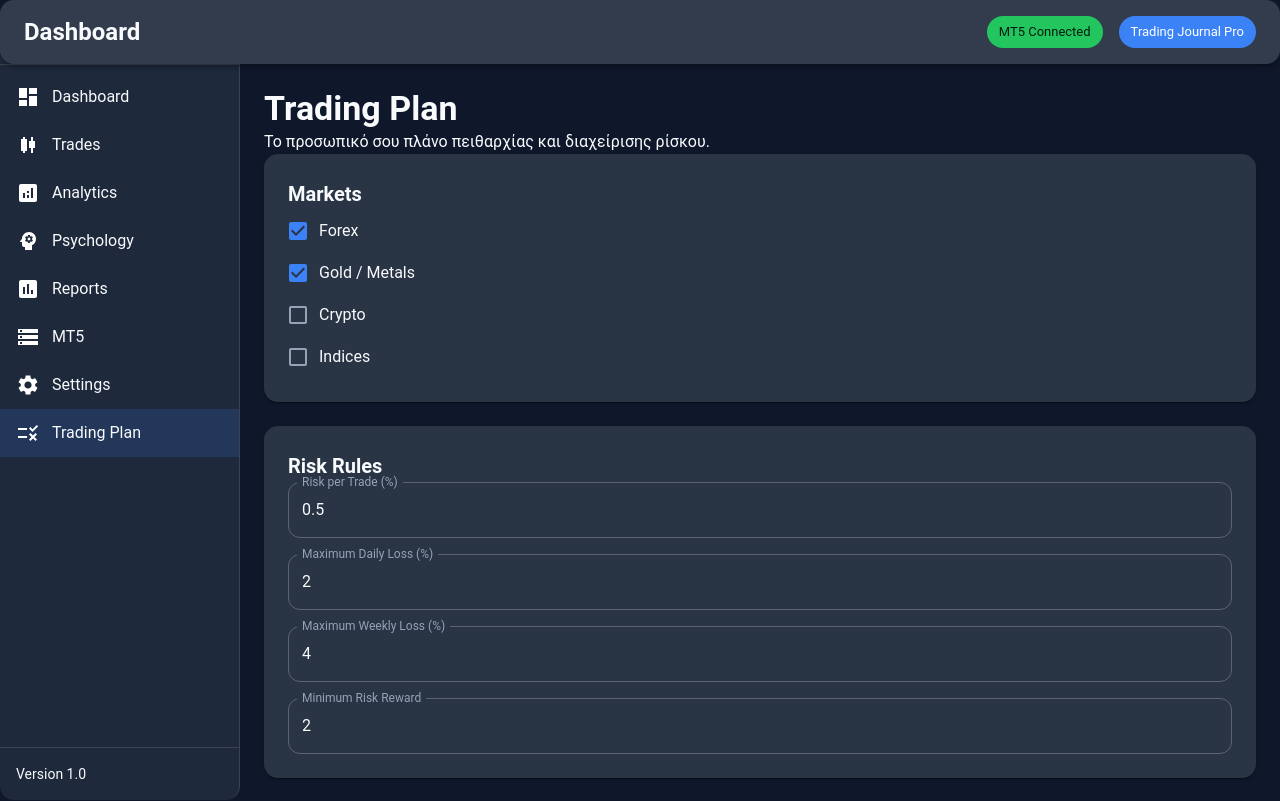
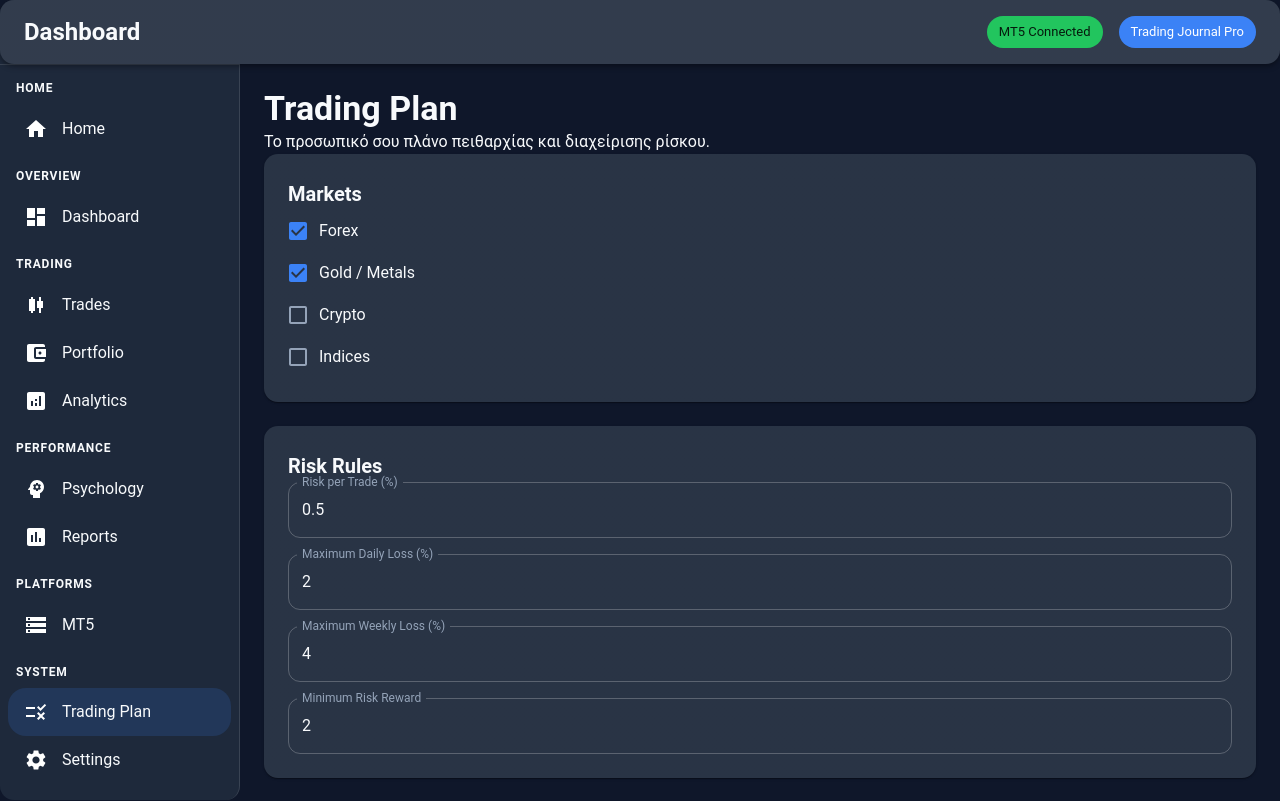
Before and after one commit to bpanagioths-afk/TradePilot-Pro, a React app in the folder frontend/: page /trading-plan in a window 1280 px wide. Shown: the top 801 px of the page. Built offline with nearby package versions, Linux system fonts and the light colour scheme; no server answers; the HTML template or start-up script is replaced by a standard one.

Commit message:
Sprint 24 - UI framework, portfolio dashboard and MT5 integration

```diff
--- a/frontend/src/App.jsx
+++ b/frontend/src/App.jsx
@@ -16,6 +16,7 @@ import Reports from "./pages/Reports";
 import MT5 from "./pages/MT5";
 import Settings from "./pages/Settings";
 import TradingPlan from "./pages/TradingPlan";
+import Portfolio from "./pages/Portfolio";
 
 function App() {
 
@@ -35,7 +36,7 @@ function App() {
                     />
 
                     <Route
-                        path="/Dashboard"
+                        path="/dashboard"
                         element={<Dashboard />}
                     />
 
@@ -60,6 +61,11 @@ function App() {
                     />
 
                     <Route
+                        path="/portfolio"
+                        element={<Portfolio />}
+                    />
+
+                    <Route
                         path="/mt5"
                         element={<MT5 />}
                     />
--- a/frontend/src/components/Sidebar.jsx
+++ b/frontend/src/components/Sidebar.jsx
@@ -20,22 +20,55 @@ import SettingsIcon from "@mui/icons-material/Settings";
 import AssessmentIcon from "@mui/icons-material/Assessment";
 import StorageIcon from "@mui/icons-material/Storage";
 import RuleIcon from "@mui/icons-material/Rule";
+import HomeIcon from "@mui/icons-material/Home";
+import AccountBalanceWalletIcon from "@mui/icons-material/AccountBalanceWallet";
 
 const drawerWidth = 240;
 
-const menu = [
-    { text: "Dashboard", icon: <DashboardIcon />, path: "/dashboard" },
+const menuGroups = [
+    {
+        title: "HOME",
+        items: [
+            { text: "Home", icon: <HomeIcon />, path: "/home" }
+        ]
+    },
+    {
+        title: "OVERVIEW",
+        items: [
+            { text: "Dashboard", icon: <DashboardIcon />, path: "/dashboard" }
+        ]
+    },
+    {
+        title: "TRADING",
+        items: [
             { text: "Trades", icon: <CandlestickChartIcon />, path: "/trades" },
-    { text: "Analytics", icon: <AnalyticsIcon />, path: "/analytics" },
+            { text: "Portfolio", icon: <AccountBalanceWalletIcon />, path: "/portfolio" },
+            { text: "Analytics", icon: <AnalyticsIcon />, path: "/analytics" }
+        ]
+    },
+    {
+        title: "PERFORMANCE",
+        items: [
             { text: "Psychology", icon: <PsychologyIcon />, path: "/psychology" },
-    { text: "Reports", icon: <AssessmentIcon />, path: "/reports" },
-    { text: "MT5", icon: <StorageIcon />, path: "/mt5" },
-    { text: "Settings", icon: <SettingsIcon />, path: "/settings" },
-    { text: "Trading Plan", icon: <RuleIcon />, path: "/trading-plan" }
+            { text: "Reports", icon: <AssessmentIcon />, path: "/reports" }
+        ]
+    },
+    {
+        title: "PLATFORMS",
+        items: [
+            { text: "MT5", icon: <StorageIcon />, path: "/mt5" }
+        ]
+    },
+    {
+        title: "SYSTEM",
+        items: [
+            { text: "Trading Plan", icon: <RuleIcon />, path: "/trading-plan" },
+            { text: "Settings", icon: <SettingsIcon />, path: "/settings" }
+        ]
+    }
 ];
 
 export default function Sidebar() {
-
     const navigate = useNavigate();
     const location = useLocation();
 
@@ -52,31 +85,49 @@ export default function Sidebar() {
             }}
         >
             <Toolbar>
-                <Typography
-                    variant="h6"
-                    fontWeight="bold"
-                >
-                    Trading Journal
+                <Typography variant="h6" fontWeight="bold">
+                    TradePilot Pro
                 </Typography>
             </Toolbar>
 
             <Divider />
 
-            <List>
-                {menu.map((item) => (
+            <List sx={{ py: 1 }}>
+                {menuGroups.map((group) => (
+                    <Box key={group.title} sx={{ mb: 1 }}>
+                        <Typography
+                            variant="caption"
+                            color="text.secondary"
+                            sx={{
+                                display: "block",
+                                px: 2,
+                                py: 0.75,
+                                fontWeight: 700,
+                                letterSpacing: 0.8
+                            }}
+                        >
+                            {group.title}
+                        </Typography>
+
+                        {group.items.map((item) => (
                             <ListItemButton
                                 key={item.text}
                                 selected={location.pathname === item.path}
                                 onClick={() => navigate(item.path)}
+                                sx={{
+                                    mx: 1,
+                                    borderRadius: 1.5,
+                                    minHeight: 40
+                                }}
                             >
-                        <ListItemIcon>
+                                <ListItemIcon sx={{ minWidth: 38 }}>
                                     {item.icon}
                                 </ListItemIcon>
 
-                        <ListItemText
-                            primary={item.text}
-                        />
+                                <ListItemText primary={item.text} />
                             </ListItemButton>
+                        ))}
+                    </Box>
                 ))}
             </List>
 
@@ -85,10 +136,7 @@ export default function Sidebar() {
             <Divider />
 
             <Box sx={{ p: 2 }}>
-                <Typography
-                    variant="body2"
-                    color="gray"
-                >
+                <Typography variant="body2" color="text.secondary">
                     Version 1.0
                 </Typography>
             </Box>
--- /dev/null
+++ b/frontend/src/components/layout/PageHeader.jsx
@@ -0,0 +1,45 @@
+import { Box, Typography } from "@mui/material";
+
+export default function PageHeader({
+    title,
+    subtitle,
+    actions
+}) {
+    return (
+        <Box
+            sx={{
+                mb: 3,
+                display: "flex",
+                justifyContent: "space-between",
+                alignItems: "flex-start",
+                gap: 2,
+                flexWrap: "wrap"
+            }}
+        >
+            <Box>
+                <Typography
+                    variant="h4"
+                    fontWeight={700}
+                    gutterBottom
+                >
+                    {title}
+                </Typography>
+
+                {subtitle && (
+                    <Typography
+                        variant="body1"
+                        color="text.secondary"
+                    >
+                        {subtitle}
+                    </Typography>
+                )}
+            </Box>
+
+            {actions && (
+                <Box>
+                    {actions}
+                </Box>
+            )}
+        </Box>
+    );
+}
--- /dev/null
+++ b/frontend/src/components/layout/PageLayout.jsx
@@ -0,0 +1,35 @@
+import { Box, Container } from "@mui/material";
+import PageHeader from "./PageHeader";
+
+export default function PageLayout({
+    title,
+    subtitle,
+    actions,
+    children,
+    maxWidth = "xl"
+}) {
+    return (
+        <Container
+            maxWidth={maxWidth}
+            sx={{
+                py: 3
+            }}
+        >
+            <PageHeader
+                title={title}
+                subtitle={subtitle}
+                actions={actions}
+            />
+
+            <Box
+                sx={{
+                    display: "flex",
+                    flexDirection: "column",
+                    gap: 3
+                }}
+            >
+                {children}
+            </Box>
+        </Container>
+    );
+}
--- a/frontend/src/features/portfolio/index.js
+++ b/frontend/src/features/portfolio/index.js
@@ -4,3 +4,4 @@ export { default as PortfolioSummaryMetrics } from "./components/PortfolioSummar
 export { default as PortfolioPerformanceMetrics } from "./components/PortfolioPerformanceMetrics";
 export { default as PortfolioStatisticsCard } from "./components/PortfolioStatisticsCard";
 export { default as PortfolioAllocationCard } from "./components/PortfolioAllocationCard";
+export { default as PortfolioChartsCard } from "./components/PortfolioChartsCard";
--- a/frontend/src/pages/Dashboard.jsx
+++ b/frontend/src/pages/Dashboard.jsx
@@ -1,30 +1,22 @@
 import { useEffect, useState } from "react";
+import { Typography } from "@mui/material";
 
-import {
-    Box,
-    Typography,
-} from "@mui/material";
-
+import PageLayout from "../components/layout/PageLayout";
 import DashboardLayout from "../components/dashboard/DashboardLayout";
-
 
 import { getFullDashboard } from "../services/dashboardService";
 
-
 export default function Dashboard() {
-
     const [summary, setSummary] = useState(null);
     const [equity, setEquity] = useState([]);
 
     useEffect(() => {
-
         getFullDashboard()
             .then((res) => {
                 setSummary(res.data.summary);
                 setEquity(res.data.equity);
             })
             .catch(console.error);
-
     }, []);
 
     if (!summary) {
@@ -36,16 +28,14 @@ useEffect(() => {
     }
 
     return (
-        <Box>
-
-            <Typography variant="h4" mb={3}>
-                Dashboard
-            </Typography>
-            <Typography variant="h5" mb={2}>
-                Professional Command Center
-            </Typography>
-
-            <DashboardLayout summary={summary} equity={equity} />
-        </Box>
+        <PageLayout
+            title="Dashboard"
+            subtitle="Your trading cockpit and performance overview."
+        >
+            <DashboardLayout
+                summary={summary}
+                equity={equity}
+            />
+        </PageLayout>
     );
 }
--- a/frontend/src/pages/Portfolio.jsx
+++ b/frontend/src/pages/Portfolio.jsx
@@ -1,4 +1,6 @@
 import { Box } from "@mui/material";
+
+import PageLayout from "../components/layout/PageLayout";
 
 import {
     WidgetLoading,
@@ -11,7 +13,8 @@ import {
     PortfolioSummaryMetrics,
     PortfolioPerformanceMetrics,
     PortfolioStatisticsCard,
-    PortfolioAllocationCard
+    PortfolioAllocationCard,
+    PortfolioChartsCard
 } from "../features/portfolio";
 
 export default function Portfolio() {
@@ -47,17 +50,47 @@ export default function Portfolio() {
     }
 
     return (
-        <Box sx={{ display: "flex", flexDirection: "column", gap: 2 }}>
-            <PortfolioSummaryMetrics summary={portfolio.summary} />
+        <PageLayout
+            title="Portfolio"
+            subtitle="Portfolio performance, allocation and risk overview."
+        >
+            <Box
+                sx={{
+                    display: "grid",
+                    gridTemplateColumns: {
+                        xs: "1fr",
+                        lg: "1fr 1fr"
+                    },
+                    gap: 2
+                }}
+            >
+                <PortfolioSummaryMetrics summary={portfolio.summary} />
 
-            <PortfolioPerformanceMetrics performance={portfolio.performance} />
+                <PortfolioPerformanceMetrics performance={portfolio.performance} />
+            </Box>
 
-            <PortfolioStatisticsCard
-                performance={portfolio.performance}
-                risk={portfolio.risk}
+            <PortfolioChartsCard
+                equity={portfolio.equity}
+                drawdown={portfolio.drawdown}
             />
 
-            <PortfolioAllocationCard allocation={portfolio.allocation} />
-        </Box>
+            <Box
+                sx={{
+                    display: "grid",
+                    gridTemplateColumns: {
+                        xs: "1fr",
+                        lg: "1fr 1fr"
+                    },
+                    gap: 2
+                }}
+            >
+                <PortfolioAllocationCard allocation={portfolio.allocation} />
+
+                <PortfolioStatisticsCard
+                    performance={portfolio.performance}
+                    risk={portfolio.risk}
+                />
+            </Box>
+        </PageLayout>
     );
 }
```
Also changed, not shown: frontend/src/features/portfolio/components/PortfolioChartsCard.jsx (added, +99 -0 lines). Lines whose indentation alone changed are shown as unchanged.
